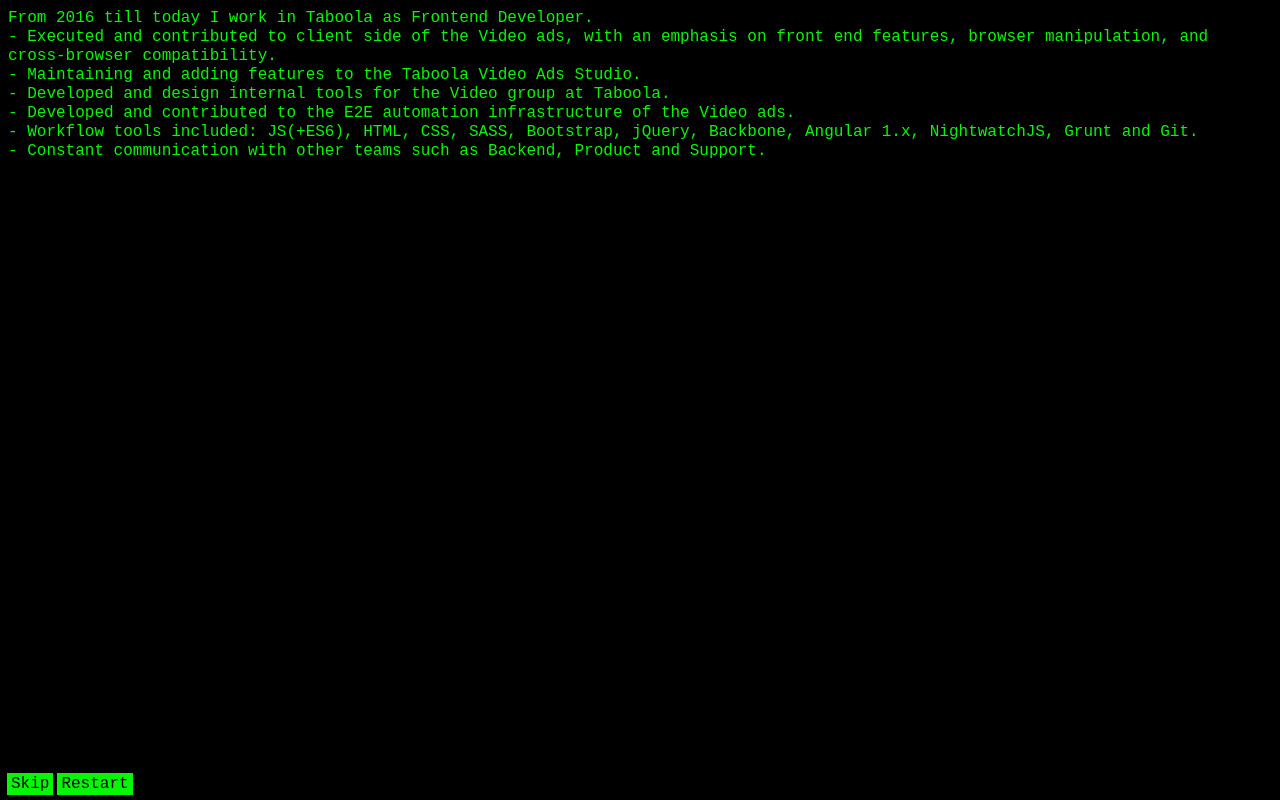
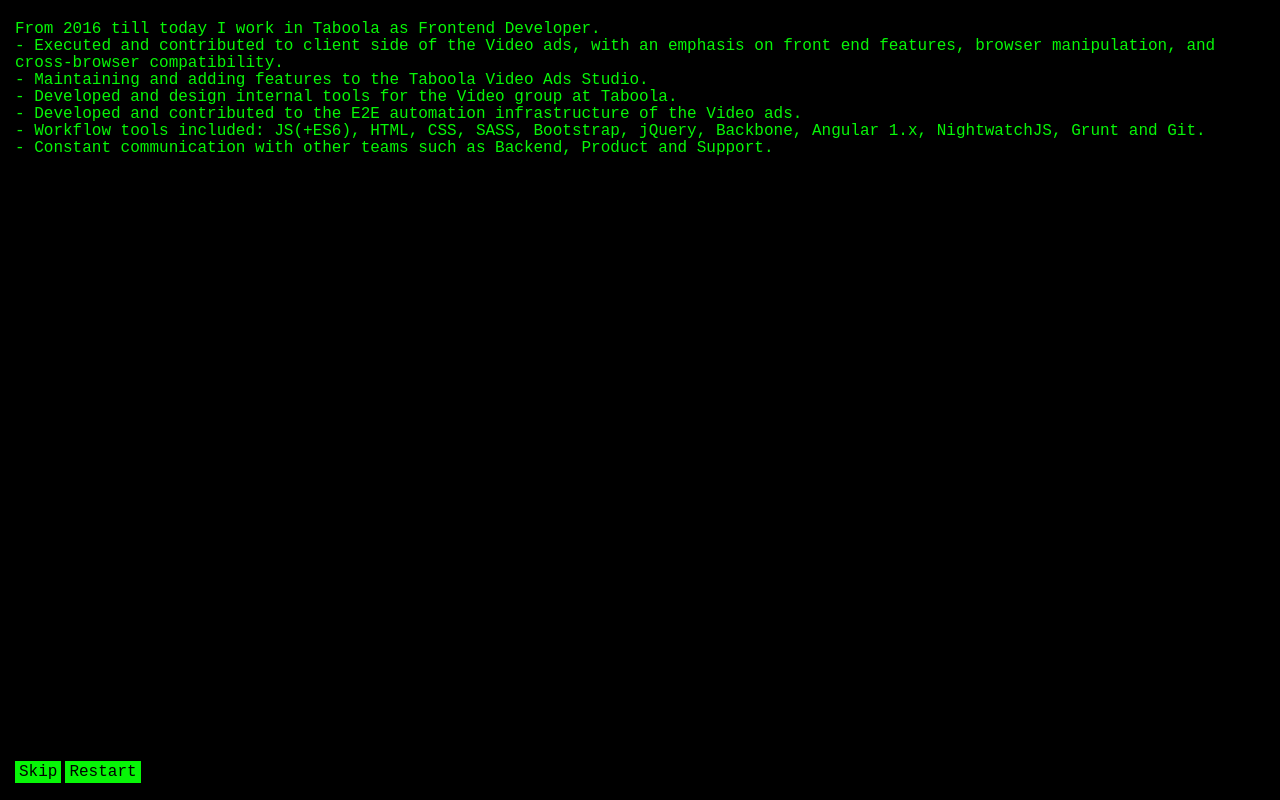
Before and after one commit to shabashj/portfolio, a plain HTML site: page index.html in a window 1280 px wide. Both pictures are taken after a click on the element "Skip". Drawn offline with Linux system fonts and the light colour scheme.

Commit message:
some cssing, scroll on long text, bugs

```diff
--- a/index.html
+++ b/index.html
@@ -3,8 +3,8 @@
 
 <head>
     <meta charset="UTF-8">
-    <meta name="viewport" content="width=device-width,initial-scale=1">
-    <title>Evgeni's profile...</title>
+    <meta name="viewport" content="width=device-width, initial-scale=1.0">
+    <title>Evgeni's profile \0/</title>
     <link rel="stylesheet" type="text/css" href="style.css">
     <script src="jquery-3.3.1.min.js"></script>
     <script type="text/javascript" src="script.js"></script>
--- a/script.js
+++ b/script.js
@@ -17,7 +17,6 @@
     var lineCharsNum = 0;
     var delayedPrint;
     var runText = [];
-    var audio = new Audio('morse.mp3');
 
     if (!isMobile()) {
         continueKey = 'press Enter';
@@ -67,7 +66,7 @@
     }
 
     function setKeysListeners() {
-        $(document).keypress(onKeyboardEventHandler);
+        $(document).on('keypress', onKeyboardEventHandler);
         $(document).on('touchend', onKeyboardEventHandler);
         $('#skipButton').click(function () {
             skipAll();
@@ -130,6 +129,7 @@
         if (lineCharsNum === 0) {
             isPrinting = false;
             addBlinker(newDiv);
+            scrollToBottom();
         }
     }
 
@@ -164,6 +164,8 @@
             printLineNormal(lineStr);
         });
         addBlinker($('line').last());
+        removeListeners();
+        scrollToBottom();
     }
 
     function restart() {
@@ -182,9 +184,17 @@
 
         for (var i = 0; i < line.length; i++) {
             $(newDiv).append(lineElem);
-            //audio.play();
             insertCharIntoLine(lineElem, newDiv, line[i]);
         }
+    }
+
+    function removeListeners() {
+        $(document).off('keypress', onKeyboardEventHandler);
+        $(document).off('touchend', onKeyboardEventHandler);
+    }
+
+    function scrollToBottom() {
+        window.scrollTo(0, document.body.scrollHeight);
     }
 });
 
--- a/style.css
+++ b/style.css
@@ -1,8 +1,59 @@
+html, body, div, span, applet, object, iframe,
+h1, h2, h3, h4, h5, h6, p, blockquote, pre,
+a, abbr, acronym, address, big, cite, code,
+del, dfn, em, img, ins, kbd, q, s, samp,
+small, strike, strong, sub, sup, tt, var,
+b, u, i, center,
+dl, dt, dd, ol, ul, li,
+fieldset, form, label, legend,
+table, caption, tbody, tfoot, thead, tr, th, td,
+article, aside, canvas, details, embed,
+figure, figcaption, footer, header, hgroup,
+menu, nav, output, ruby, section, summary,
+time, mark, audio, video {
+    margin: 0;
+    padding: 0;
+    border: 0;
+    font-size: 100%;
+    font: inherit;
+    vertical-align: baseline;
+}
+
+/* HTML5 display-role reset for older browsers */
+article, aside, details, figcaption, figure,
+footer, header, hgroup, menu, nav, section {
+    display: block;
+}
+
+body {
+    line-height: 1;
+}
+
+ol, ul {
+    list-style: none;
+}
+
+blockquote, q {
+    quotes: none;
+}
+
+blockquote:before, blockquote:after,
+q:before, q:after {
+    content: '';
+    content: none;
+}
+
+/*------------------------------------------------*/
+
 body {
     background-color: black;
 }
 
-.line{
+.container {
+    padding: 20px 5px 60px 15px;
+}
+
+.line {
     color: #07f607;
     font-family: monospace;
     font-size: 16px;
@@ -20,10 +71,11 @@
     }
 }
 
-.buttons{
-    position: absolute;
-    bottom: 7px;
-    left: 7px;
+.buttons {
+    position: fixed;
+    bottom: 0;
+    left: 0;
+    padding: 0 5px 20px 15px;
 }
 
 #skipButton, #restartButton {
```
